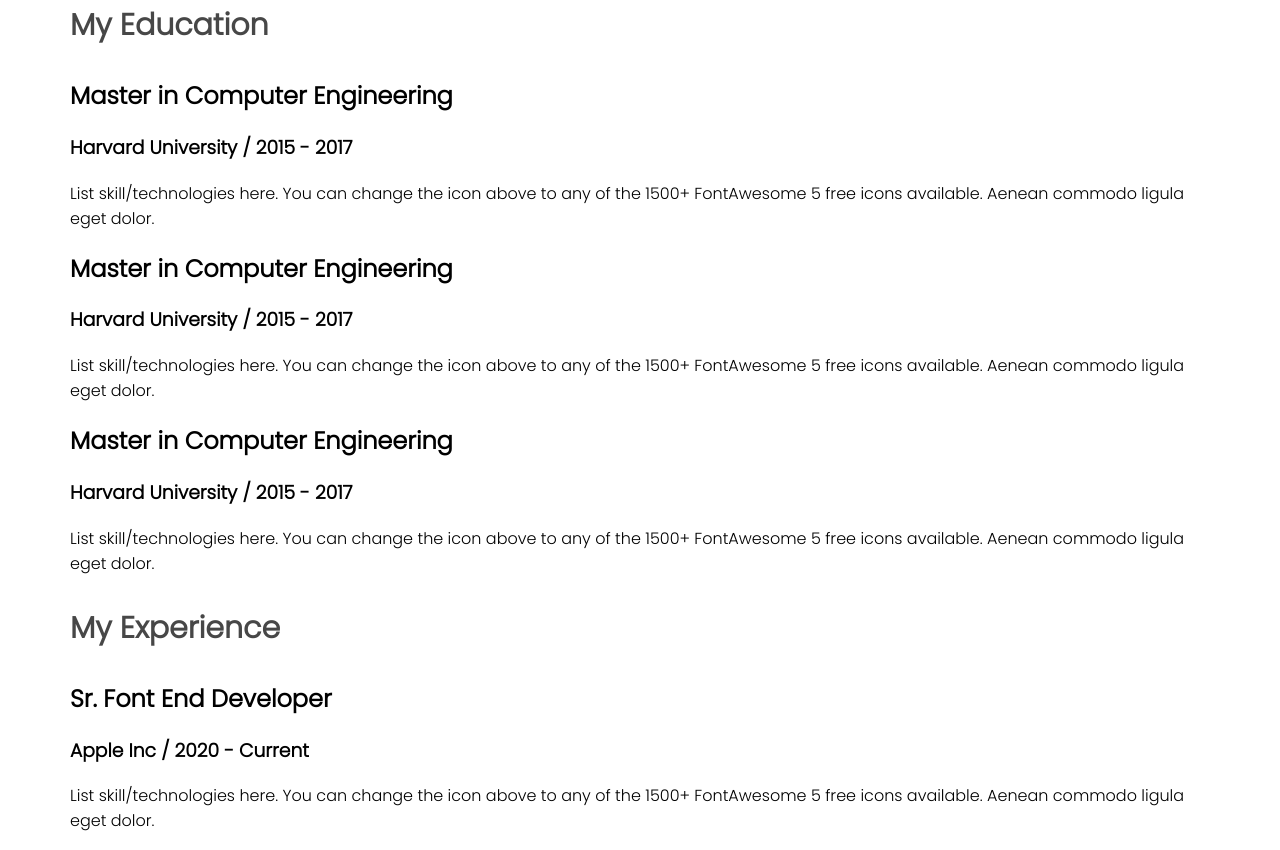
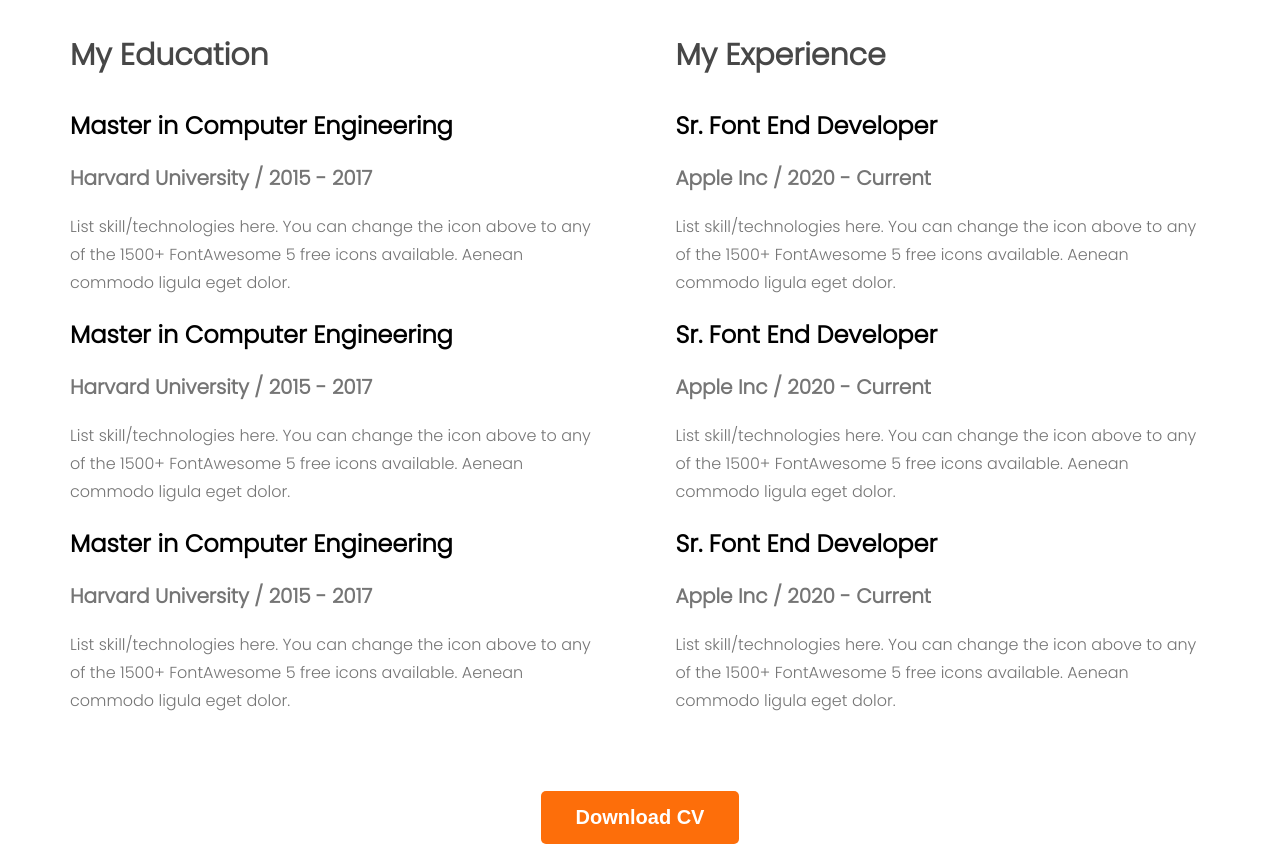
Before and after one commit to kazisadman/module-5, a plain HTML site: page index.html in a window 1280 px wide. Shown: the part 2590-3440 px from the top of the page. Drawn offline with nearby package versions, Linux system fonts and the light colour scheme.

Commit message:
finished resume part

```diff
--- a/index.html
+++ b/index.html
@@ -181,6 +181,9 @@
             </div>
           </div>
         </div>
+        <div class="download-cv">
+          <button class="btn-primary">Download CV</button>
+        </div>
       </section>
     </main>
   </body>
--- a/styles/portfolio.css
+++ b/styles/portfolio.css
@@ -154,7 +154,30 @@ main section {
 
 /* resume section */
 .resume-column-title {
-  color:  #474747;
+  color: #474747;
   font-size: 30px;
   font-weight: 700;
 }
+
+.resume-container {
+  display: flex;
+  gap: 71px;
+}
+
+.resume-item-info {
+  color: #757575;
+  font-size: 20px;
+  font-weight: 600;
+}
+
+.resume-item-des {
+  color:  #757575;
+  font-size: 16px;
+  font-weight: 400;
+  line-height: 28px;
+}
+
+.download-cv{
+  text-align: center;
+  margin-top: 60px;
+}
```
